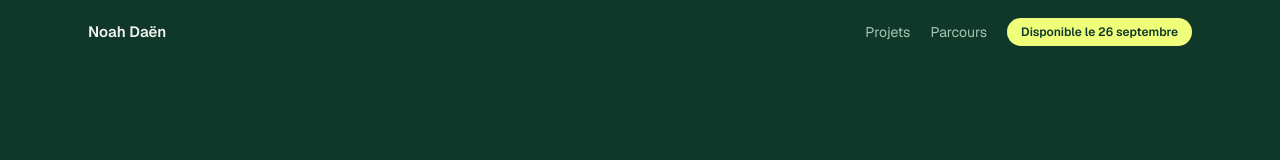
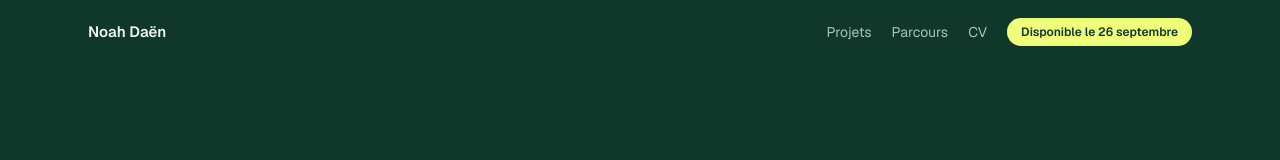
Before and after one commit to ndaen/portfolio, a Next.js app: page / in a window 1280 px wide. Shown: the top 160 px of the page. Built offline with nearby package versions, Linux system fonts and the light colour scheme.

Commit message:
feat: link cv from navigation

```diff
--- a/src/components/Nav.tsx
+++ b/src/components/Nav.tsx
@@ -18,6 +18,10 @@ export function Nav({ disponibilite }: { disponibilite: string }) {
               {l.label}
             </Link>
           ))}
+          {/* Fichier statique : une ancre simple, pas de préchargement par next/link. */}
+          <a href="/cv.pdf" className="text-sm text-muted hover:text-text">
+            CV
+          </a>
           <span className="hidden rounded-full bg-accent px-3.5 py-1.5 text-xs font-semibold text-bg sm:inline">
             {disponibilite}
           </span>
```
